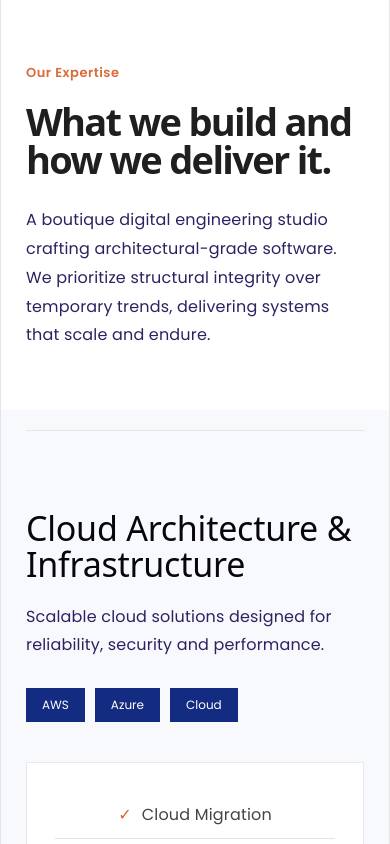
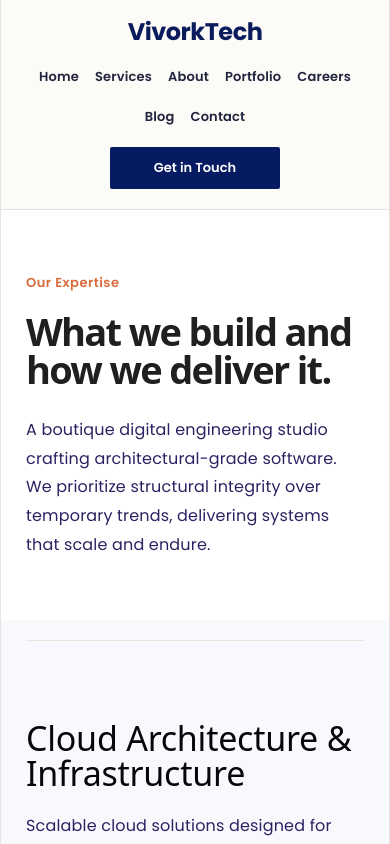
Before and after one commit to viworkstech-collab/Repo_1, a React (Vite) app: page / in a window 390 px wide. Shown: the top 844 px of the page. Built offline with nearby package versions, Linux system fonts and the light colour scheme.

Commit message:
Updated project

```diff
--- a/package.json
+++ b/package.json
@@ -11,7 +11,8 @@
   },
   "dependencies": {
     "react": "^19.2.7",
-    "react-dom": "^19.2.7"
+    "react-dom": "^19.2.7",
+    "react-router-dom": "^7.18.2"
   },
   "devDependencies": {
     "@types/react": "^19.2.17",
--- /dev/null
+++ b/src/components/common/Navbar.css
@@ -0,0 +1,134 @@
+@import url("https://fonts.googleapis.com/css2?family=Inter:wght@400;500;600;700&display=swap");
+
+* {
+  margin: 0;
+  padding: 0;
+  box-sizing: border-box;
+}
+
+.navbar {
+  width: 100%;
+  height: 77px;
+  padding: 16px 64px;
+
+  display: flex;
+  justify-content: space-between;
+  align-items: center;
+
+  background: #FDFBF7;
+  border-bottom: 1px solid #E5E1D8;
+
+  font-family: "Inter", sans-serif;
+}
+
+.navbar-logo .logo {
+  text-decoration: none;
+  font-size: 28px;
+  font-weight: 700;
+  color: #0B1C5D;
+  letter-spacing: -0.5px;
+}
+
+.navbar-links {
+  display: flex;
+  align-items: center;
+  gap: 32px;
+  list-style: none;
+}
+
+.navbar-links li {
+  list-style: none;
+}
+
+.navbar-links a {
+  text-decoration: none;
+  color: #20243D;
+  font-size: 14px;
+  font-weight: 600;
+  transition: color 0.3s ease;
+}
+
+.navbar-links a:hover {
+  color: #B56B47;
+}
+
+.navbar-links a:visited,
+.navbar-links a:focus,
+.navbar-links a:active {
+  text-decoration: none;
+  color: #20243D;
+}
+
+.navbar-links a.active {
+  color: #B56B47;
+}
+
+.navbar-btn {
+  width: 145px;
+  height: 42px;
+
+  background: #071B63;
+  color: #FFFFFF;
+
+  border: none;
+  border-radius: 2px;
+
+  font-size: 14px;
+  font-weight: 600;
+
+  cursor: pointer;
+  transition: background 0.3s ease;
+}
+
+.navbar-btn:hover {
+  background: #12308F;
+}
+
+@media (max-width: 992px) {
+  .navbar {
+    padding: 16px 32px;
+  }
+
+  .navbar-logo .logo {
+    font-size: 24px;
+  }
+
+  .navbar-links {
+    gap: 20px;
+  }
+
+  .navbar-links a {
+    font-size: 13px;
+  }
+
+  .navbar-btn {
+    width: 130px;
+    height: 40px;
+    font-size: 13px;
+  }
+}
+
+@media (max-width: 768px) {
+  .navbar {
+    flex-direction: column;
+    justify-content: center;
+    height: auto;
+    padding: 20px;
+    gap: 18px;
+  }
+
+  .navbar-links {
+    flex-wrap: wrap;
+    justify-content: center;
+    gap: 16px;
+  }
+
+  .navbar-links a {
+    font-size: 13px;
+  }
+
+  .navbar-btn {
+    width: 170px;
+    height: 42px;
+  }
+}
--- /dev/null
+++ b/src/components/common/Navbar.jsx
@@ -0,0 +1,30 @@
+import React from "react";
+import "./Navbar.css";
+
+const Navbar = () => {
+  return (
+    <header className="navbar">
+      <div className="navbar-logo">
+        <a href="/" className="logo">VivorkTech</a>
+      </div>
+
+      <nav>
+        <ul className="navbar-links">
+          <li><a href="/">Home</a></li>
+          <li><a href="/services">Services</a></li>
+          <li><a href="/about">About</a></li>
+          <li><a href="/portfolio">Portfolio</a></li>
+          <li><a href="/careers">Careers</a></li>
+          <li><a href="/blog">Blog</a></li>
+          <li><a href="/contact">Contact</a></li>
+        </ul>
+      </nav>
+
+      <button className="navbar-btn">
+        Get in Touch
+      </button>
+    </header>
+  );
+};
+
+export default Navbar;
--- a/src/pages/About.jsx
+++ b/src/pages/About.jsx
@@ -4,11 +4,14 @@ import CoreValues from"../components/about/CoreValues";
 import JourneyTimeline from "../components/about/JourneyTimeline";
 import MissionVision from "../components/about/MissionVision";
 import CTA from "../components/about/CTA";
+import Navbar from "../components/common/Navbar";
 
 
 const About =  () => {
     return (
+
         <main>
+            <Navbar />
             <AboutHero />
             <CoreValues />
             <JourneyTimeline />
--- a/src/pages/Services.jsx
+++ b/src/pages/Services.jsx
@@ -4,10 +4,12 @@ import ServicesHero from "../components/services/ServicesHero";
 import ServiceSection from "../components/services/ServiceSection";
 import ProcessSection from "../components/services/ProcessSection";
 import CTA from "../components/services/CTA";
+import Navbar from "../components/common/Navbar";
 
 const Services = () => {
   return (
     <main className="services-page">
+      <Navbar />
       <ServicesHero />
       <ServiceSection />
       <ProcessSection />
```
Also changed, not shown: 1 other file (tests, documents, lock files or other folders).
